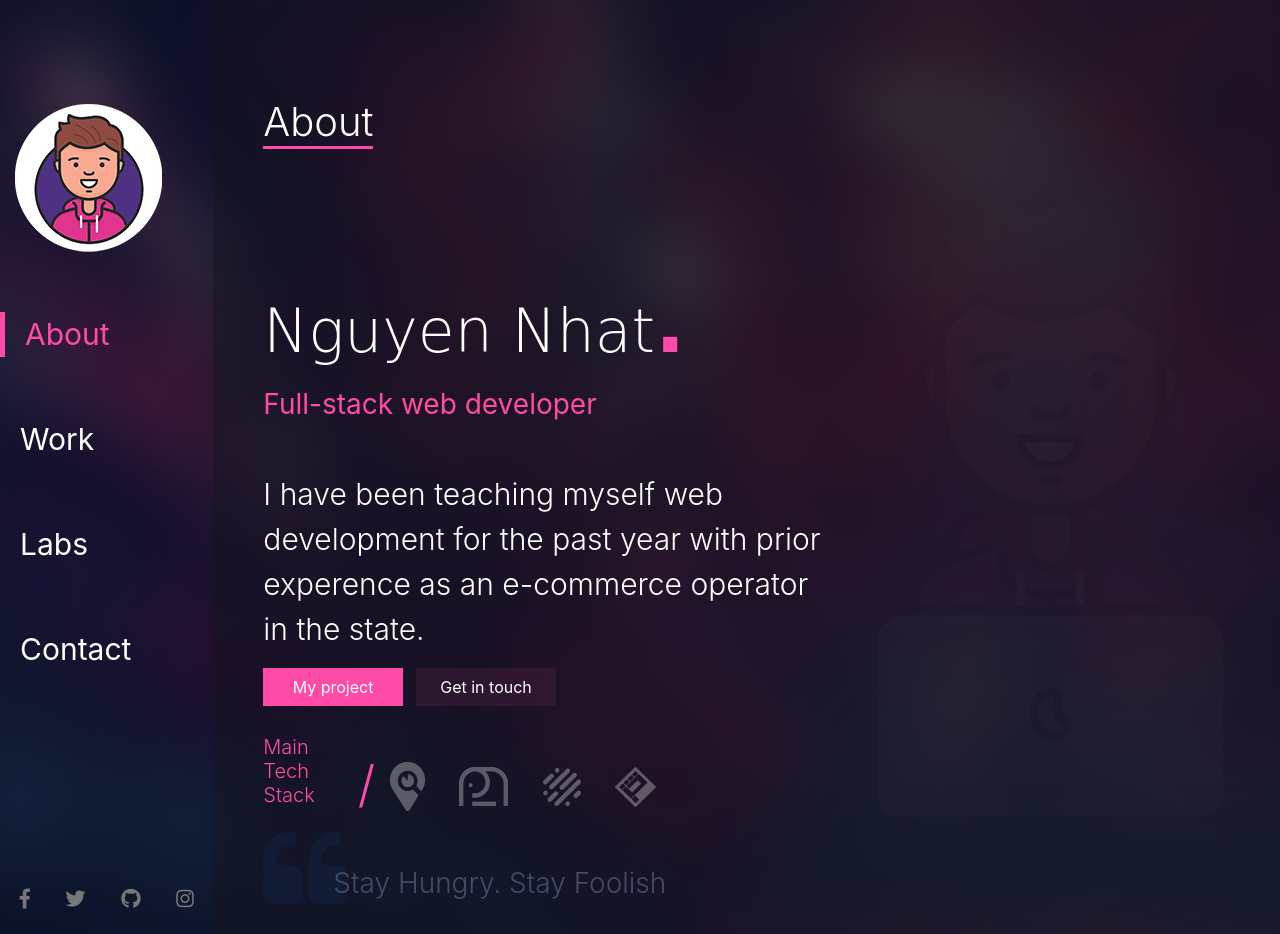
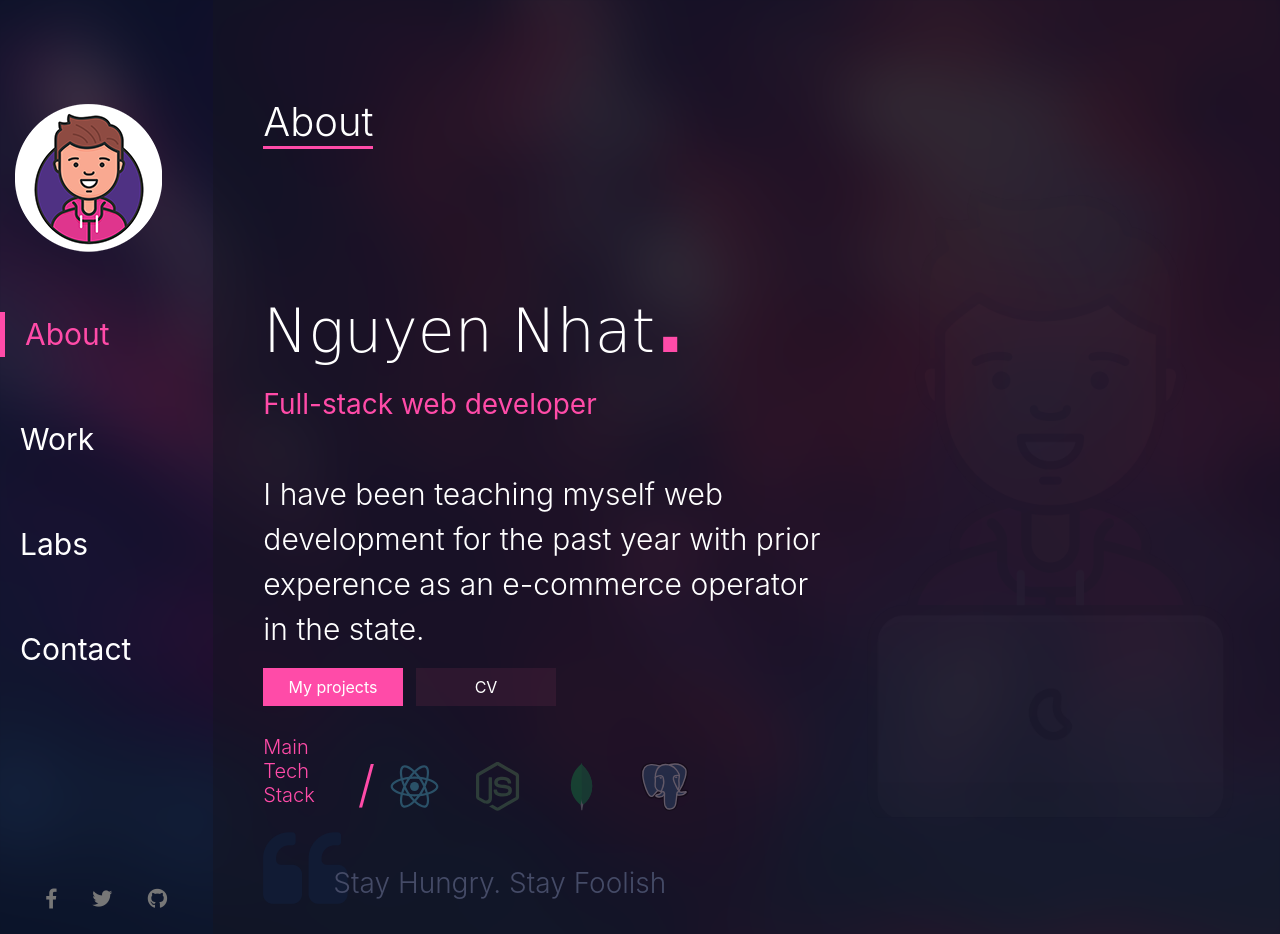
Before and after one commit to leonadvice/portfolio-app, a website: page public/index.html in a window 1280 px wide. Drawn offline with Linux system fonts and the light colour scheme; some packages are replaced by stand-ins of ours; a script that the page names is missing; a web font is replaced by a local one.

Commit message:
finish about page

```diff
--- a/public/index.html
+++ b/public/index.html
@@ -54,9 +54,9 @@
             <li>
               <a href=""><i class="fab fa-github"></i></a>
             </li>
-            <li>
+            <!--<li>
               <a href=""><i class="fab fa-instagram"></i></a>
-            </li>
+            </li>-->
           </ul>
         </div>
       </div>
@@ -103,9 +103,9 @@
             <li>
               <a href=""><i class="fab fa-github"></i></a>
             </li>
-            <li>
+            <!--<li>
               <a href=""><i class="fab fa-instagram"></i></a>
-            </li>
+            </li>-->
           </ul>
         </div>
 
@@ -128,18 +128,38 @@
                     prior experence as an e-commerce operator in the state.
                   </p>
 
-                  <a href="" class="btn bt1 hvr-grow">My project</a>
+                  <a href="" class="btn bt1 hvr-grow">My projects</a>
 
-                  <a href="" class="btn bt2 hvr-grow">Get in touch</a>
+                  <a href="" class="btn bt2 hvr-grow">CV</a>
 
                   <div class="client">
                     <h5>Main Tech Stack</h5>
                     <span>/</span>
 
-                    <img src="images/icon/client1.png" alt="ReactJs" />
-                    <img src="images/icon/client2.png" alt="NodeJs" />
-                    <img src="images/icon/client3.png" alt="MongoDb" />
-                    <img src="images/icon/client4.png" alt="PostGres" />
+                    <img
+                      src="./images/icon/React-icon.svg"
+                      alt="ReactJs"
+                      width="49px"
+                      height="auto"
+                    />
+                    <img
+                      src="./images/icon/Node-icon.svg"
+                      alt="NodeJs"
+                      width="49px"
+                      height="auto"
+                    />
+                    <img
+                      src="./images/icon/Mongo-icon.svg"
+                      alt="MongoDb"
+                      width="49px"
+                      height="auto"
+                    />
+                    <img
+                      src="./images/icon/Postgres-icon.svg"
+                      alt="Postgres"
+                      width="49px"
+                      height="auto"
+                    />
                   </div>
 
                   <div class="end-about">
@@ -437,7 +457,6 @@
                   ></a>
                   <a href=""><i class="fab fa-twitter"></i></a>
                   <a href=""><i class="fab fa-github"></i></a>
-                  <a href=""><i class="fab fa-instagram"></i></a>
                 </div>
               </div>
             </div>
```
Also changed, not shown: public/images/icon/Mongo-icon.svg (added), public/images/icon/Node-icon.svg (added), public/images/icon/Postgres-icon.svg (added), public/images/icon/React-icon.svg (added), public/images/icon/client1.png (deleted), public/images/icon/client2.png (deleted), public/images/icon/client3.png (deleted), public/images/icon/client4.png (deleted).
